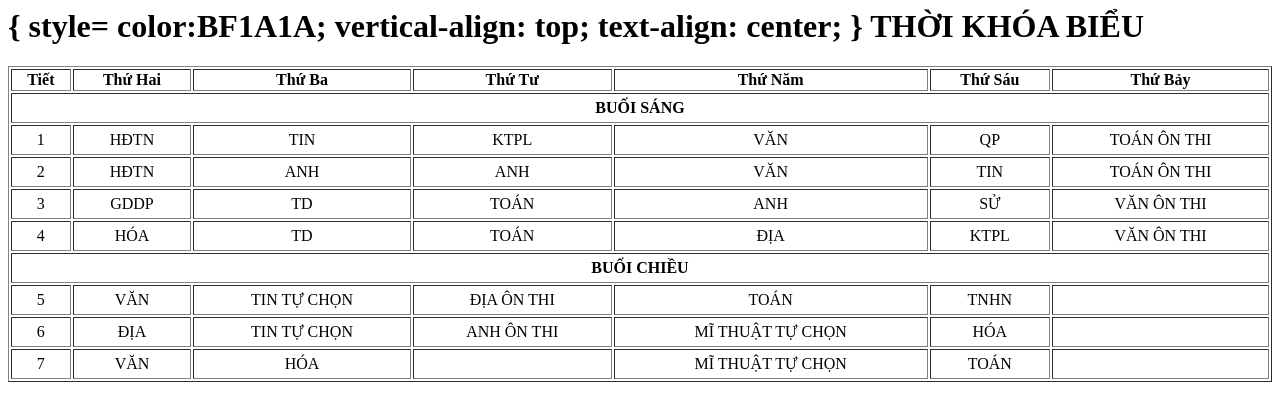
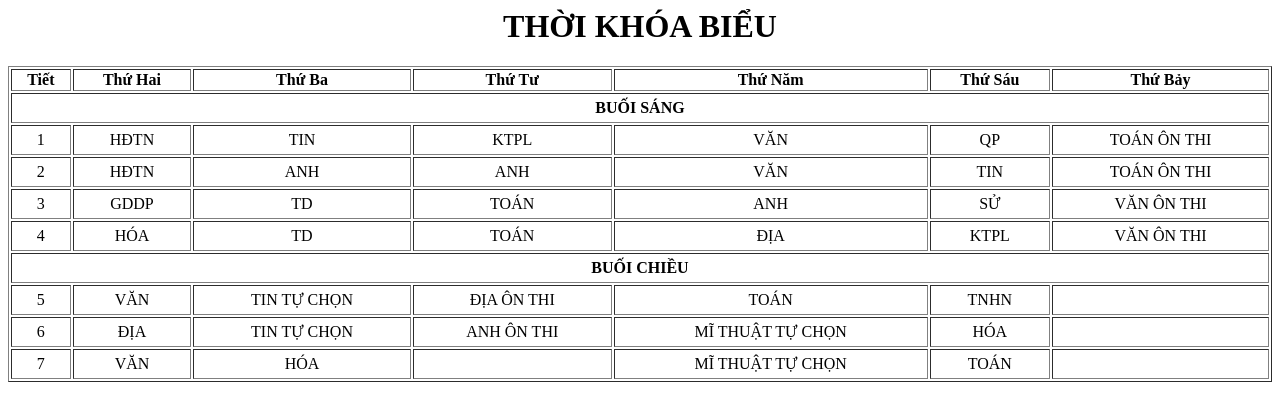
Before and after one commit to yennhi-12a1-18/abcdefg, a plain HTML site: page contents/tkb.html in a window 1280 px wide. Drawn offline with Linux system fonts and the light colour scheme.

Commit message:
Update tkb.html

```diff
--- a/contents/tkb.html
+++ b/contents/tkb.html
@@ -3,10 +3,11 @@
      <meta charset ="utf-8">
      <style>
        td {text-align: center; padding: 5}
+       h1 { style= color:BF1A1A; vertical-align: top; text-align: center; }
      </style>
   </head>
   <body>
-    <h1> { style= color:BF1A1A; vertical-align: top; text-align: center; } THỜI KHÓA BIỂU </h1>
+    <h1> THỜI KHÓA BIỂU </h1>
     <table border="1" width="100%">
       <tr>
         <th> Tiết </th>
```
